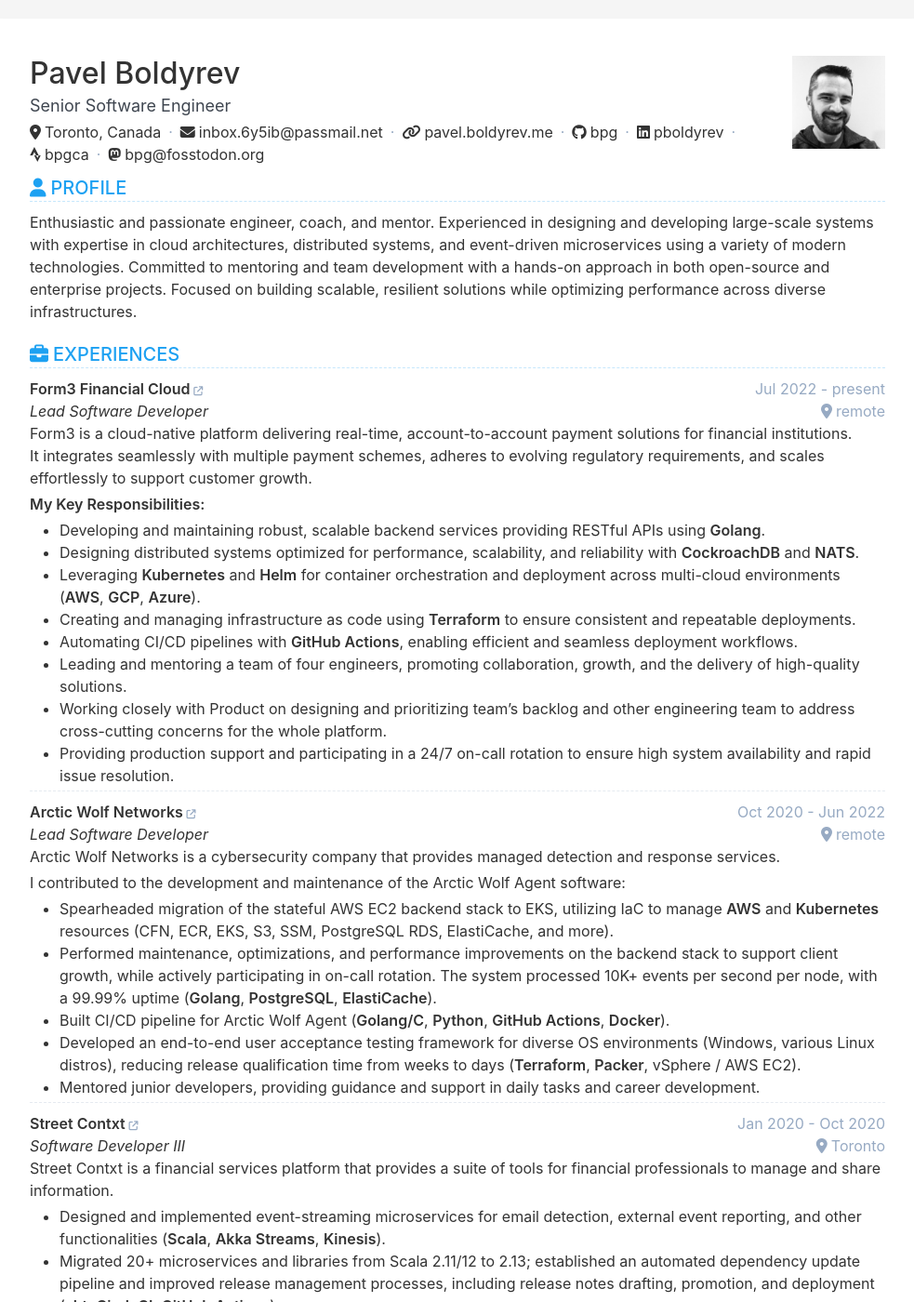
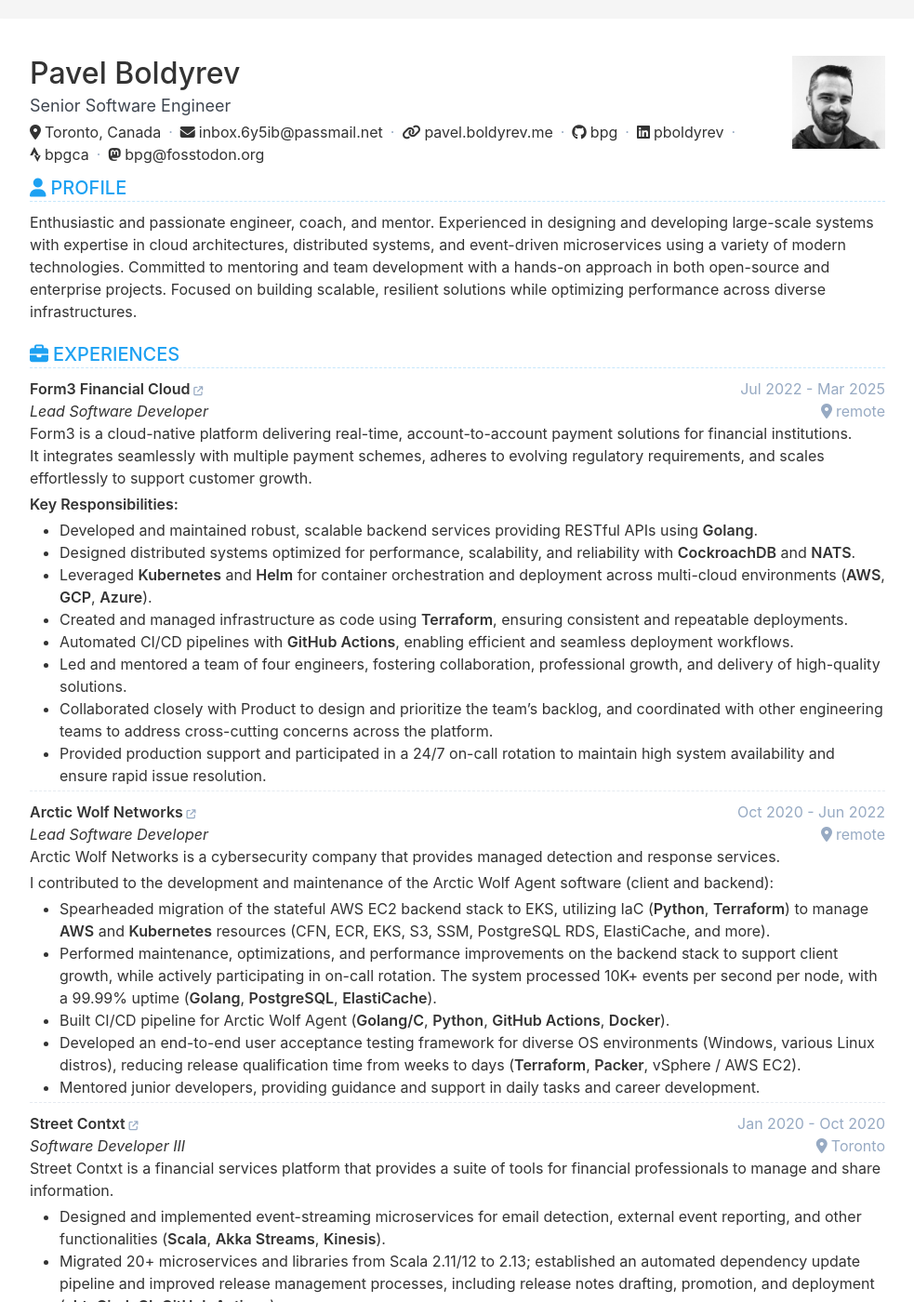
Before and after one commit to bpg-dev/cv, a Jekyll site: the page built from index.html, in a window 1280 px wide and 1400 px high. Shown: the whole window at 93% size, without its empty margins (148-1131 px from the left). Built offline with Jekyll 4.4.1, drawn with Linux system fonts in a browser that asks for light colours.

Commit message:
wrapped up Form3

```diff
--- a/_data/data.yml
+++ b/_data/data.yml
@@ -38,22 +38,22 @@
   items:
   - company: Form3 Financial Cloud
     link: 'https://form3.tech/'
-    date: Jul 2022 - present
+    date: Jul 2022 - Mar 2025
     role: Lead Software Developer
     location: remote
     description: |
       Form3 is a cloud-native platform delivering real-time, account-to-account payment solutions for financial institutions.
       It integrates seamlessly with multiple payment schemes, adheres to evolving regulatory requirements, and scales effortlessly to support customer growth.
 
-      **My Key Responsibilities:**
-      - Developing and maintaining robust, scalable backend services providing RESTful APIs using **Golang**.
-      - Designing distributed systems optimized for performance, scalability, and reliability with **CockroachDB** and **NATS**.
-      - Leveraging **Kubernetes** and **Helm** for container orchestration and deployment across multi-cloud environments (**AWS**, **GCP**, **Azure**).
-      - Creating and managing infrastructure as code using **Terraform** to ensure consistent and repeatable deployments.
-      - Automating CI/CD pipelines with **GitHub Actions**, enabling efficient and seamless deployment workflows.
-      - Leading and mentoring a team of four engineers, promoting collaboration, growth, and the delivery of high-quality solutions.
-      - Working closely with Product on designing and prioritizing team's backlog and other engineering team to address cross-cutting concerns for the whole platform.
-      - Providing production support and participating in a 24/7 on-call rotation to ensure high system availability and rapid issue resolution.
+      **Key Responsibilities:**
+      - Developed and maintained robust, scalable backend services providing RESTful APIs using **Golang**.
+      - Designed distributed systems optimized for performance, scalability, and reliability with **CockroachDB** and **NATS**.
+      - Leveraged **Kubernetes** and **Helm** for container orchestration and deployment across multi-cloud environments (**AWS**, **GCP**, **Azure**).
+      - Created and managed infrastructure as code using **Terraform**, ensuring consistent and repeatable deployments.
+      - Automated CI/CD pipelines with **GitHub Actions**, enabling efficient and seamless deployment workflows.
+      - Led and mentored a team of four engineers, fostering collaboration, professional growth, and delivery of high-quality solutions.
+      - Collaborated closely with Product to design and prioritize the team’s backlog, and coordinated with other engineering teams to address cross-cutting concerns across the platform.
+      - Provided production support and participated in a 24/7 on-call rotation to maintain high system availability and ensure rapid issue resolution.
   - company: Arctic Wolf Networks
     link: 'https://arcticwolf.com/'
     date: Oct 2020 - Jun 2022
@@ -62,8 +62,8 @@
     description: |
       Arctic Wolf Networks is a cybersecurity company that provides managed detection and response services.
 
-      I contributed to the development and maintenance of the Arctic Wolf Agent software:
-      - Spearheaded migration of the stateful AWS EC2 backend stack to EKS, utilizing IaC to manage **AWS** and **Kubernetes** resources (CFN, ECR, EKS, S3, SSM, PostgreSQL RDS, ElastiCache, and more).
+      I contributed to the development and maintenance of the Arctic Wolf Agent software (client and backend):
+      - Spearheaded migration of the stateful AWS EC2 backend stack to EKS, utilizing IaC (**Python**, **Terraform**) to manage **AWS** and **Kubernetes** resources (CFN, ECR, EKS, S3, SSM, PostgreSQL RDS, ElastiCache, and more).
       - Performed maintenance, optimizations, and performance improvements on the backend stack to support client growth, while actively participating in on-call rotation. The system processed 10K+ events per second per node, with a 99.99% uptime (**Golang**, **PostgreSQL**, **ElastiCache**).
       - Built CI/CD pipeline for Arctic Wolf Agent (**Golang/C**, **Python**, **GitHub Actions**, **Docker**).
       - Developed an end-to-end user acceptance testing framework for diverse OS environments (Windows, various Linux distros), reducing release qualification time from weeks to days (**Terraform**, **Packer**, vSphere / AWS EC2).
```
